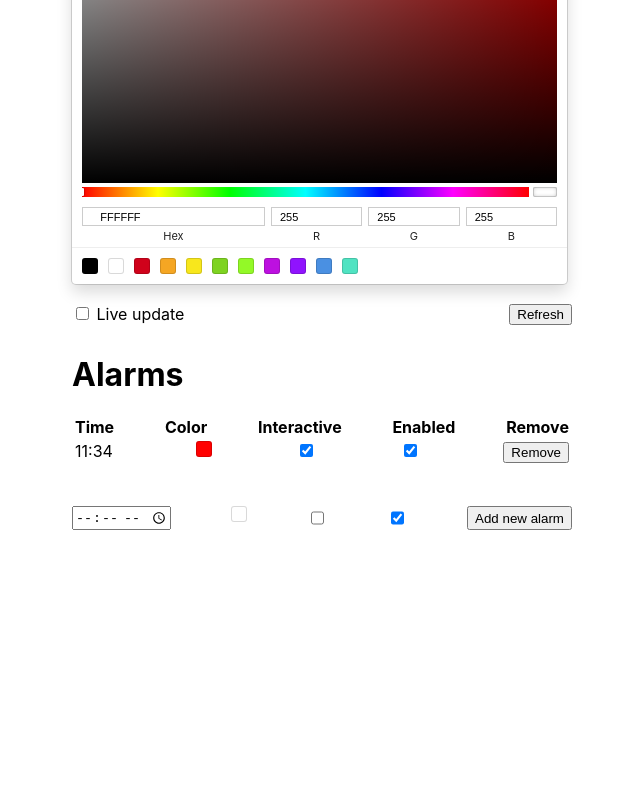
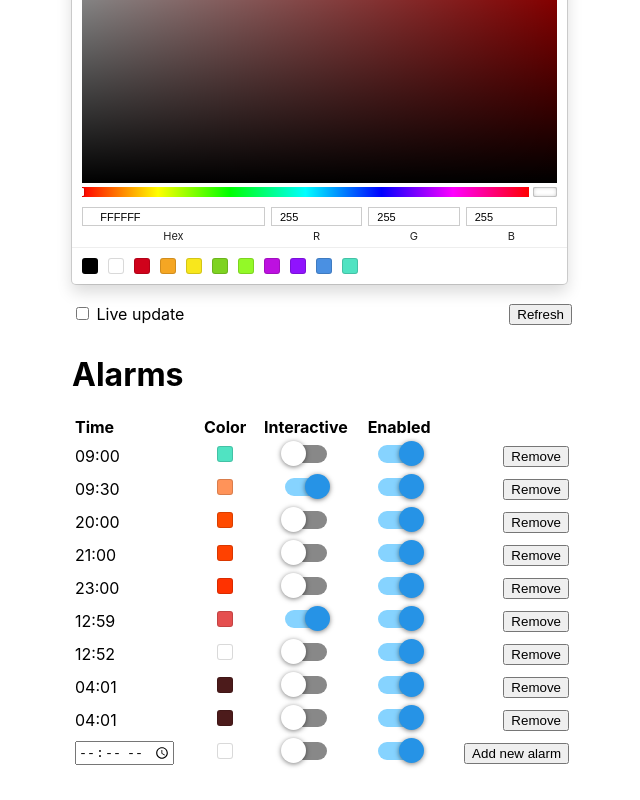
Before and after one commit to mvanaltvorst/bedlightserver, a React (Create React App) app in the folder bedlightwebserver/: page / in a window 1280 px wide. Shown: the part 336-1136 px from the top of the page, without its empty margins (318-958 px from the left). Before the commit the page ends 896 px from the top, so only its background shows below. Built offline with nearby package versions, Linux system fonts and the light colour scheme; no server answers.

Commit message:
Update alarm UI

```diff
--- a/bedlightwebserver/src/Alarms.js
+++ b/bedlightwebserver/src/Alarms.js
@@ -1,9 +1,9 @@
 import React from 'react';
+import Switch from 'react-switch';
 
 function findAlarmIndexById(alarms, id) {
     let nalarms = alarms.length
     for (let i = 0; i < nalarms; i++) {
-        console.log(alarms[i].id, " ", id);
         if (alarms[i].id === id) {
             return i;
         }
@@ -26,10 +26,10 @@ function AlarmRow(props) {
     let row = props.row;
     return (
         <tr>
-            <td>
-                { `${row.time.hour}:${row.time.minute}` }
+            <td align="left">
+                { `${('0' + row.time.hour).slice(-2)}:${('0' + row.time.minute).slice(-2)}` }
             </td>
-            <td>
+            <td align="middle">
                 <div
                     className="ColorBox"
                     style={{
@@ -38,29 +38,67 @@ function AlarmRow(props) {
                     onClick={ () => props.setSelectedColorAndUpdate({rgb: {r: row.color.r, g: row.color.g, b: row.color.b}}) }
                 />
             </td>
-            <td>
-                <input type="checkbox" data-id={ row.id } checked={row.interactive} onChange={ props.onAlarmInteractiveToggle }/>
+            <td align="middle">
+                {/* <input type="checkbox" data-id={ row.id } checked={row.interactive} onChange={ props.onAlarmInteractiveToggle }/> */}
+                <Switch
+                    id={ row.id }
+                    checked={ row.interactive }
+                    onChange={ props.onAlarmInteractiveToggle }
+                    onColor="#86d3ff"
+                    onHandleColor="#2693e6"
+                    handleDiameter={25}
+                    uncheckedIcon={false}
+                    checkedIcon={true}
+                    boxShadow="0px 1px 5px rgba(0, 0, 0, 0.5)"
+                    activeBoxShadow="0px 0px 1px 10px rgba(0, 0, 0, 0.2)"
+                    height={18}
+                    width={42}
+                />
             </td>
-            <td>
-                <input type="checkbox" data-id={ row.id } checked={row.enabled} onChange={ props.onAlarmEnabledToggle }/>
+            <td align="middle">
+                {/* <input type="checkbox" data-id={ row.id } checked={row.enabled} onChange={ props.onAlarmEnabledToggle }/> */}
+                <Switch
+                    id={ row.id }
+                    checked={ row.enabled }
+                    onChange={ props.onAlarmEnabledToggle }
+                    onColor="#86d3ff"
+                    onHandleColor="#2693e6"
+                    handleDiameter={25}
+                    uncheckedIcon={false}
+                    checkedIcon={true}
+                    boxShadow="0px 1px 5px rgba(0, 0, 0, 0.5)"
+                    activeBoxShadow="0px 0px 1px 10px rgba(0, 0, 0, 0.2)"
+                    height={18}
+                    width={42}
+                />
             </td>
-            <td>
+            <td align="right">
                 <button onClick={ () => props.deleteAlarm(row.id) }>Remove</button>
             </td>
         </tr>
     );
 }
 
+// class Alarm extends React.Component {
+//     render() {
+//         return (
+//             <div className="Alarm">
+
+//             </div>
+//         );
+//     }
+// }
+
 class Alarms extends React.Component {
     constructor(props) {
         super(props)
 
         this.state = {
-            alarms: [{time: {hour: 11, minute: 34}, color: {r: 255, g: 0, b: 0}, interactive: true, enabled: true, id: 1}],
+            // alarms: [],
+            alarms: [{"time":{"hour":9,"minute":0},"color":{"r":80,"g":227,"b":194},"interactive":false,"enabled":true,"id":1},{"time":{"hour":9,"minute":30},"color":{"r":255,"g":147,"b":89},"interactive":true,"enabled":true,"id":3},{"time":{"hour":20,"minute":0},"color":{"r":255,"g":74,"b":0},"interactive":false,"enabled":true,"id":4},{"time":{"hour":21,"minute":0},"color":{"r":255,"g":65,"b":0},"interactive":false,"enabled":true,"id":5},{"time":{"hour":23,"minute":0},"color":{"r":255,"g":50,"b":0},"interactive":false,"enabled":true,"id":6},{"time":{"hour":12,"minute":59},"color":{"r":229,"g":79,"b":79},"interactive":true,"enabled":true,"id":7},{"time":{"hour":12,"minute":52},"color":{"r":255,"g":255,"b":255},"interactive":false,"enabled":true,"id":8},{"time":{"hour":4,"minute":1},"color":{"r":76,"g":27,"b":27},"interactive":false,"enabled":true,"id":9},{"time":{"hour":4,"minute":1},"color":{"r":76,"g":27,"b":27},"interactive":false,"enabled":true,"id":10}],
             newTime: "",
             newInteractive: false,
             newEnabled: true,
-            // alarms: [],
             newAlarmError: "",
         }
 
@@ -89,7 +127,6 @@ class Alarms extends React.Component {
     }
 
     async addAlarm(e) {
-        // this.state.alarms
         let splittedTime = this.state.newTime.split(":");
         if (splittedTime.length < 2) { // time wasn't filled out
             this.setState({ newAlarmError: "Time wasn't filled in" });
@@ -117,12 +154,11 @@ class Alarms extends React.Component {
             state.alarms[index] = {time: {hour: hour, minute: minute}, color: {r: r, g: g, b: b}, enabled: enabled, interactive: interactive, id: id};
             return state;
         });
-        console.log(this.state.alarms);
       }
 
-    onAlarmEnabledToggle(e) {
-        let id = parseInt(e.target.getAttribute("data-id"));
-        let checked = e.target.checked;
+    onAlarmEnabledToggle(checked, _, id) {
+        // let id = parseInt(e.target.getAttribute("data-id"));
+        // let checked = e.target.checked;
         let oldAlarmIndex = findAlarmIndexById(this.state.alarms, id);
         let oldAlarm = this.state.alarms[oldAlarmIndex];
         this.updateAlarm(
@@ -137,9 +173,9 @@ class Alarms extends React.Component {
         );
     }
 
-    onAlarmInteractiveToggle(e) {
-        let id = parseInt(e.target.getAttribute("data-id"));
-        let checked= e.target.checked;
+    onAlarmInteractiveToggle(checked, _, id) {
+        // let id = parseInt(e.target.getAttribute("data-id"));
+        // let checked= e.target.checked;
         let oldAlarmIndex = findAlarmIndexById(this.state.alarms, id);
         let oldAlarm = this.state.alarms[oldAlarmIndex];
         this.updateAlarm(
@@ -163,12 +199,12 @@ class Alarms extends React.Component {
         });
     }
 
-    updateNewInteractive(e) {
-        this.setState({newInteractive: e.target.checked});
+    updateNewInteractive(checked) {
+        this.setState({newInteractive: checked});
     }
 
-    updateNewEnabled(e) {
-        this.setState({newEnabled: e.target.checked});
+    updateNewEnabled(checked) {
+        this.setState({newEnabled: checked});
     }
 
     updateNewTime(e) {
@@ -178,7 +214,6 @@ class Alarms extends React.Component {
     render() {
         let rows = [];
         this.state.alarms.forEach(row => {
-            console.log(`rgb(${row.color.r}, ${row.color.g}, ${row.color.b})`);
             rows.push(
                 <AlarmRow
                     key={ row.id }
@@ -188,39 +223,84 @@ class Alarms extends React.Component {
                     deleteAlarm={ this.deleteAlarm }
                     setSelectedColorAndUpdate={ this.props.setSelectedColorAndUpdate }
                 />
+                // <li>
+                //     <Alarm
+                //         key={ row.id }
+                //         row={ row }
+                //         onAlarmEnabledToggle={ this.onAlarmEnabledToggle }
+                //         onAlarmInteractiveToggle={ this.onAlarmInteractiveToggle }
+                //         deleteAlarm={ this.deleteAlarm }
+                //         setSelectedColorAndUpdate={ this.props.setSelectedColorAndUpdate }
+                //     />
+                // </li>
             )
         });
 
         return (
             <div className="Alarms">
+                {/* <ul>
+                    { rows }
+                </ul> */}
                 <table>
                     <thead>
                         <tr>
-                            <th>Time</th>
+                            <th align="left">Time</th>
                             <th>Color</th>
                             <th>Interactive</th>
                             <th>Enabled</th>
-                            <th>Remove</th>
+                            {/* <th align="right"></th> */}
                         </tr>
                     </thead>
                     <tbody>
                         { rows }
-                    </tbody>
-                </table>
-                <br />
-                <br />
-                <div className="AddAlarm">
+                        <tr>
+                            <td>
                                 <input type="time" id="newAlarmTime" onChange={ this.updateNewTime } />
+                            </td>
+                            <td align="middle">
                                 <div
                                     className="ColorBox"
                                     style={{
                                         backgroundColor: `rgb(${this.props.selectedColor.r}, ${this.props.selectedColor.g}, ${this.props.selectedColor.b})`
                                     }}
                                 />
-                    <input type="checkbox" checked={ this.state.newInteractive } onChange={ this.updateNewInteractive } />
-                    <input type="checkbox" checked={ this.state.newEnabled } onChange={ this.updateNewEnabled } />
+                            </td>
+                            <td align="middle">
+                                <Switch
+                                    checked={ this.state.newInteractive }
+                                    onChange={ this.updateNewInteractive }
+                                    onColor="#86d3ff"
+                                    onHandleColor="#2693e6"
+                                    handleDiameter={25}
+                                    uncheckedIcon={false}
+                                    checkedIcon={true}
+                                    boxShadow="0px 1px 5px rgba(0, 0, 0, 0.5)"
+                                    activeBoxShadow="0px 0px 1px 10px rgba(0, 0, 0, 0.2)"
+                                    height={18}
+                                    width={42}
+                                />
+                            </td>
+                            <td align="middle">
+                                <Switch
+                                    checked={ this.state.newEnabled }
+                                    onChange={ this.updateNewEnabled }
+                                    onColor="#86d3ff"
+                                    onHandleColor="#2693e6"
+                                    handleDiameter={25}
+                                    uncheckedIcon={false}
+                                    checkedIcon={true}
+                                    boxShadow="0px 1px 5px rgba(0, 0, 0, 0.5)"
+                                    activeBoxShadow="0px 0px 1px 10px rgba(0, 0, 0, 0.2)"
+                                    height={18}
+                                    width={42}
+                                />
+                            </td>
+                            <td align="right">
                                 <button onClick={ this.addAlarm }>Add new alarm</button>
-                </div>
+                            </td>
+                        </tr>
+                    </tbody>
+                </table>
                 <Error value={ this.state.newAlarmError } />
             </div>
         );
--- a/bedlightwebserver/src/App.css
+++ b/bedlightwebserver/src/App.css
@@ -57,16 +57,6 @@ h1 {
   width: 100%;
 }
 
-.Alarms tr {
-  display: flex;
-  justify-content: space-between;
-}
-
-.AddAlarm {
-  display: flex;
-  justify-content: space-between;
-}
-
 .Error {
   padding: 10px;
   background-color: #FFBABA;
```
Also changed, not shown: bedlightwebserver/package.json (+4 -4 lines), 22 other files (tests, documents, lock files or other folders). Lines whose indentation alone changed are shown as unchanged.
